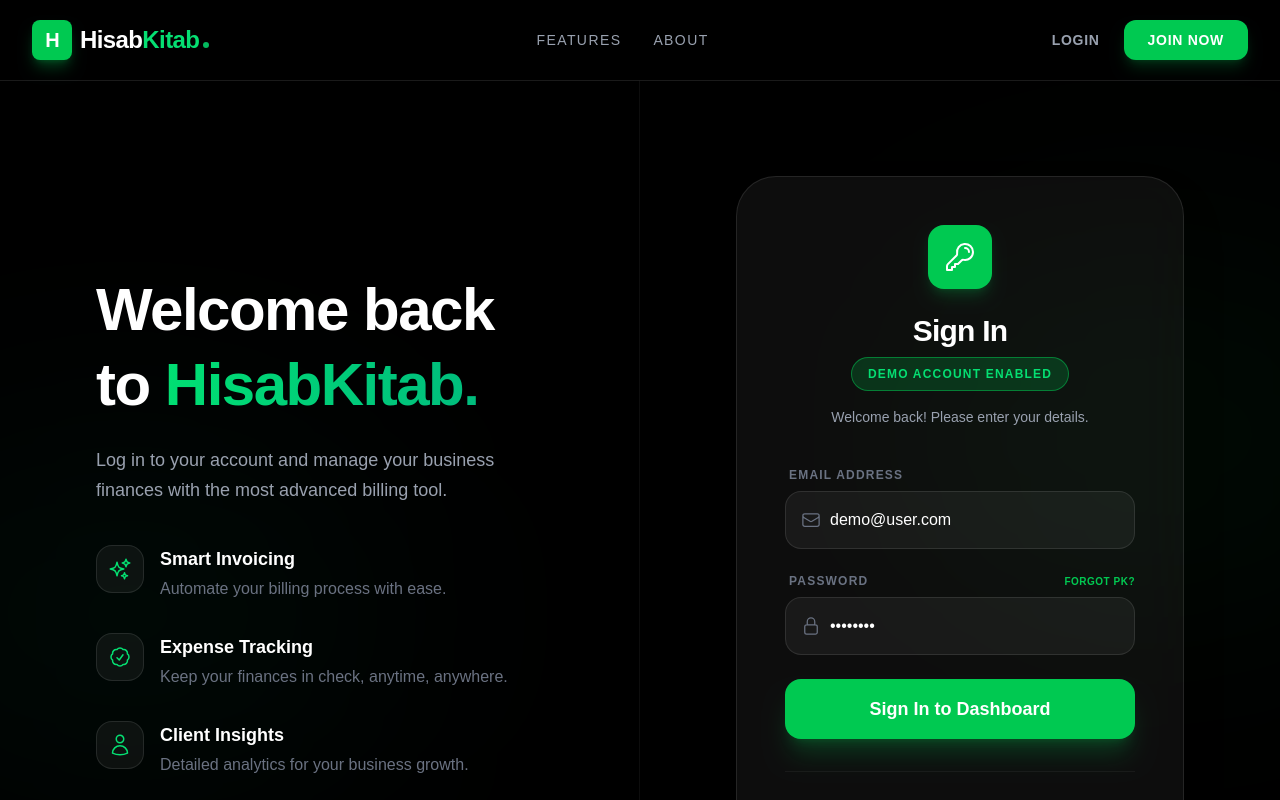
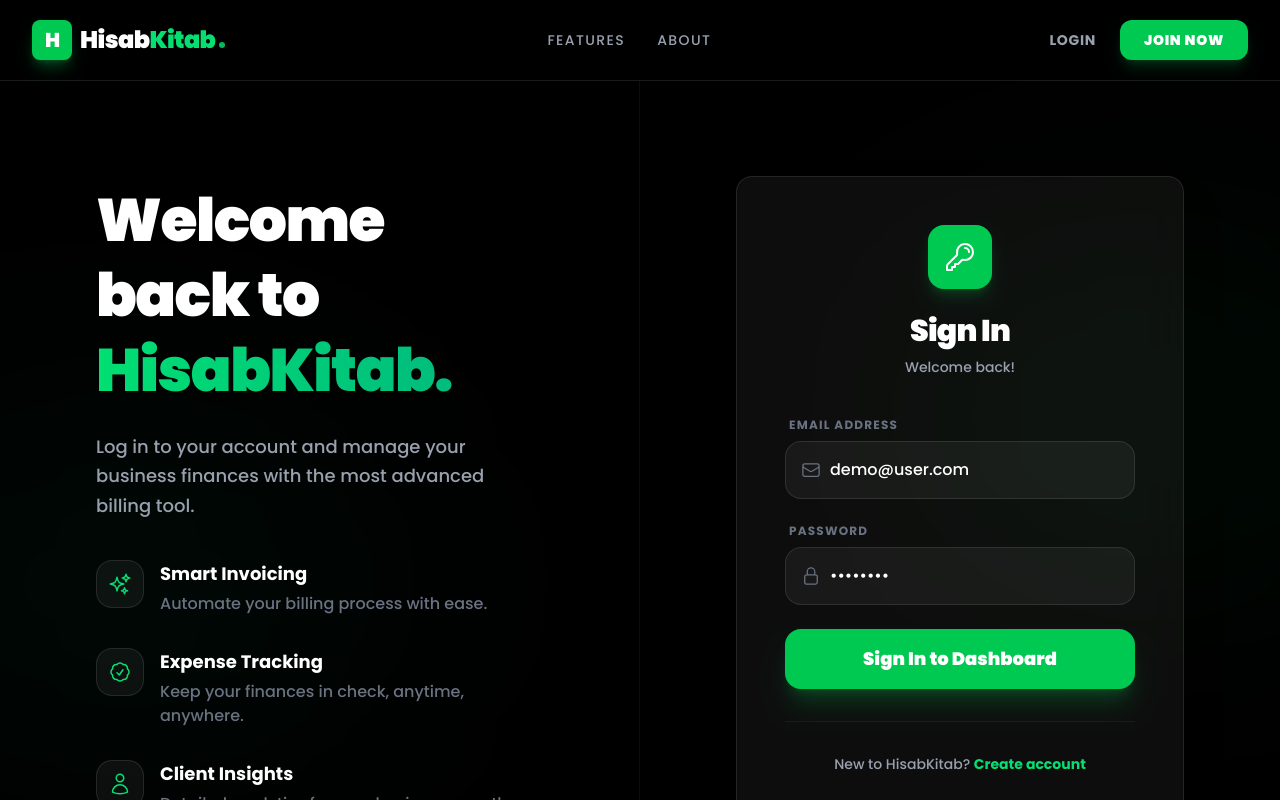
Before and after one commit to manojshrestha003/invoice-app, a Next.js app: page /login in a window 1280 px wide. Shown: the top 800 px of the page. Built offline with nearby package versions, Linux system fonts and the light colour scheme.

Commit message:
new font added

```diff
--- a/src/app/globals.css
+++ b/src/app/globals.css
@@ -1,3 +1,4 @@
+@import url('https://fonts.googleapis.com/css2?family=Poppins:wght@300;400;500;600;700;800;900&display=swap');
 @import "tailwindcss";
 
 :root {
@@ -8,7 +9,7 @@
 @theme inline {
   --color-background: var(--background);
   --color-foreground: var(--foreground);
-  --font-sans: var(--font-geist-sans);
+  --font-sans: 'Poppins', sans-serif;
   --font-mono: var(--font-geist-mono);
 }
 
@@ -22,7 +23,7 @@
 body {
   background: var(--background);
   color: var(--foreground);
-  font-family: Arial, Helvetica, sans-serif;
+  font-family: 'Poppins', sans-serif;
 }
 
 @media print {
--- a/src/app/login/page.tsx
+++ b/src/app/login/page.tsx
@@ -104,16 +104,14 @@
 
         {/* Right Side: Login Form */}
         <div className="lg:w-1/2 flex items-center justify-center px-4 py-8 sm:py-12 lg:py-24 relative z-10 order-1 lg:order-2">
-          <div className="w-full max-w-md bg-white/5 backdrop-blur-xl border border-white/10 shadow-2xl rounded-[2rem] sm:rounded-[2.5rem] p-6 sm:p-10 md:p-12 transform hover:scale-[1.01] transition-transform">
+          <div className="w-full max-w-md bg-white/5 backdrop-blur-xl border border-white/10 shadow-2xl  sm:rounded-[1rem] p-6 sm:p-10 md:p-12 transform hover:scale-[1.01] transition-transform">
             <div className="text-center mb-8 sm:mb-10">
               <div className="inline-flex items-center justify-center w-14 h-14 sm:w-16 sm:h-16 bg-green-500 rounded-2xl mb-6 shadow-lg shadow-green-500/20">
                 <KeyIcon className="w-7 h-7 sm:w-8 sm:h-8 text-white" />
               </div>
               <h2 className="text-2xl sm:text-3xl font-black text-white mb-2 tracking-tight">Sign In</h2>
-              <div className="inline-block bg-green-500/20 border border-green-500/50 rounded-full px-4 py-2 mb-4">
-                <p className="text-green-400 font-bold text-xs uppercase tracking-widest">Demo Account Enabled</p>
-              </div>
-              <p className="text-gray-400 font-medium text-xs sm:text-sm">Welcome back! Please enter your details.</p>
+
+              <p className="text-gray-400 font-medium text-xs sm:text-sm">Welcome back! </p>
             </div>
 
             {error && (
@@ -149,9 +147,7 @@
                   <label htmlFor="password" className="block text-xs font-bold text-gray-500 uppercase tracking-widest">
                     Password
                   </label>
-                  <Link href="#" className="text-[10px] font-bold text-green-500 hover:text-green-400 transition-colors uppercase tracking-wider">
-                    Forgot PK?
-                  </Link>
+
                 </div>
                 <div className="relative">
                   <div className="absolute inset-y-0 left-0 pl-4 flex items-center pointer-events-none">
--- a/src/app/register/page.tsx
+++ b/src/app/register/page.tsx
@@ -116,7 +116,8 @@
 
         {/* Right Side: Registration Form */}
         <div className="lg:w-1/2 flex items-center justify-center px-4 py-8 sm:py-12 lg:py-24 relative z-10">
-          <div className="w-full max-w-lg bg-white/5 backdrop-blur-xl border border-white/10 shadow-2xl rounded-[2rem] sm:rounded-[2.5rem] p-6 sm:p-10 md:p-12 transform hover:scale-[1.01] transition-transform">
+          <div className="w-full max-w-lg bg-white/5 backdrop-blur-xl border border-white/10 shadow-2xl
+          rounded-[1rem] sm:rounded-[1rem] p-6 sm:p-10 md:p-12 transform hover:scale-[1.01] transition-transform">
             <div className="text-center mb-8 sm:mb-10">
               <h2 className="text-2xl sm:text-3xl font-black text-white mb-2 tracking-tight transition-all">Create Account</h2>
               <p className="text-gray-400 font-medium text-xs sm:text-sm">Please enter your details below.</p>
```
